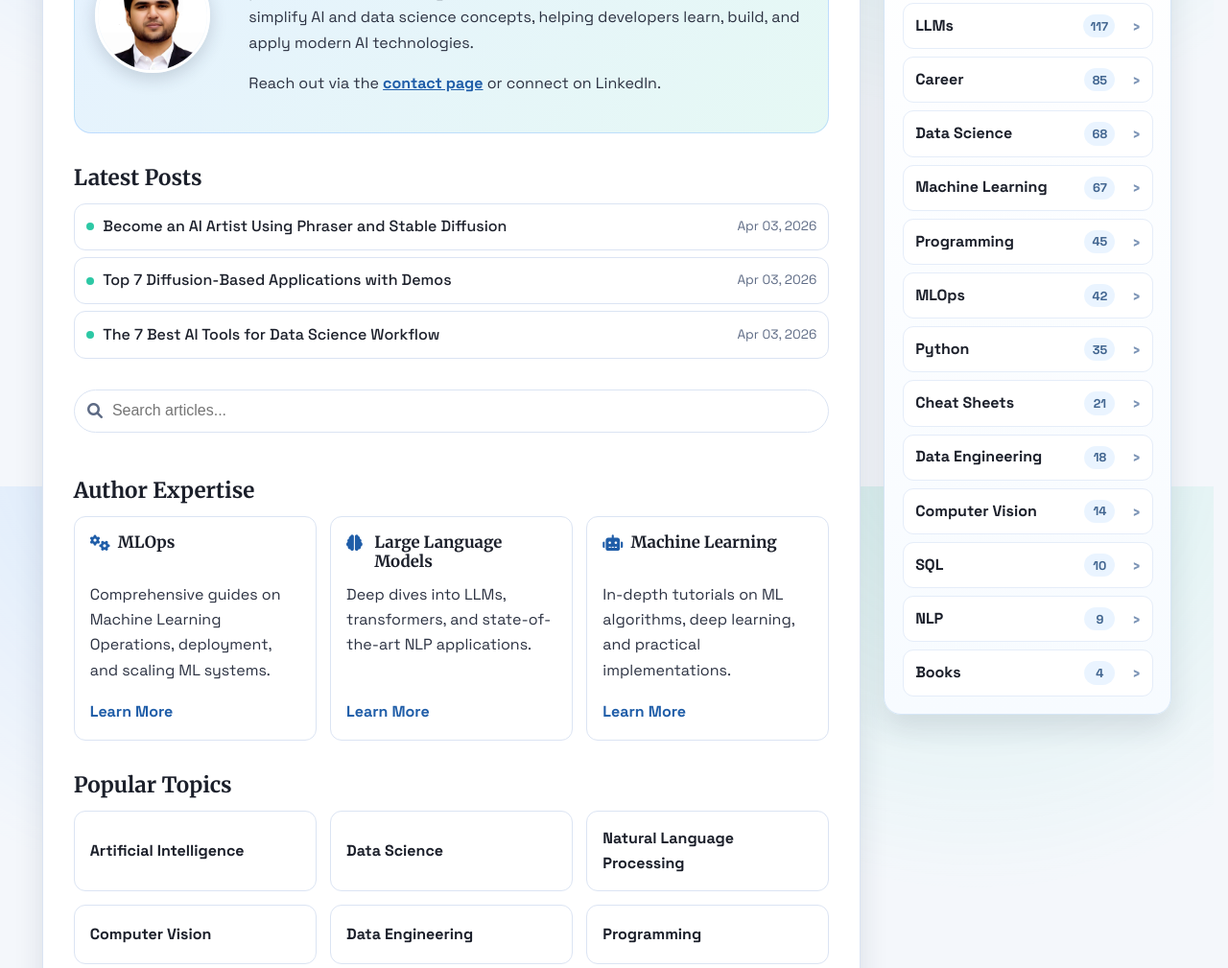
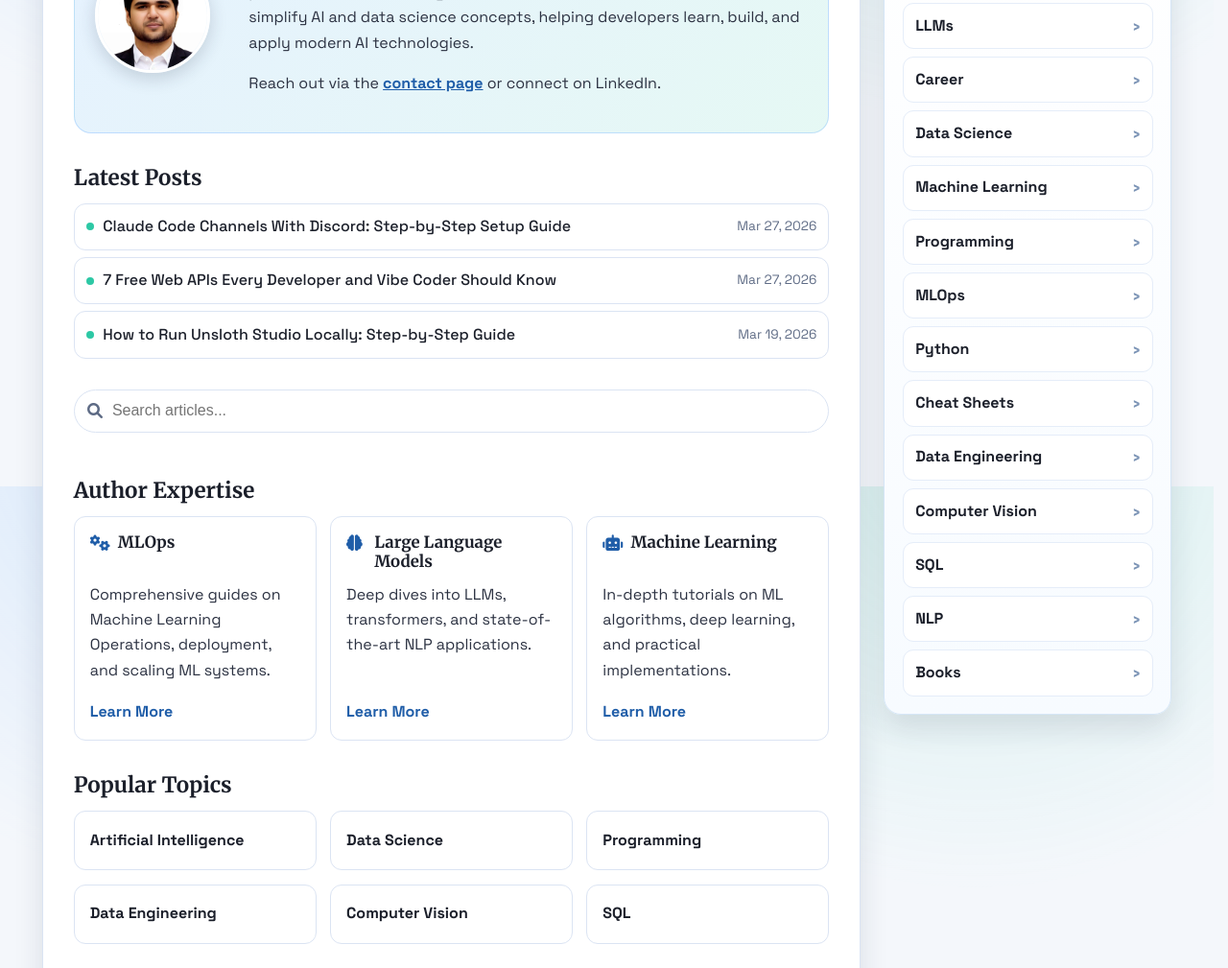
Before and after one commit to kingabzpro/Writing-Portfolio, an Astro site: page / in a window 1280 px wide. Shown: the part 293-1302 px from the top of the page at 96% size. Built offline with nearby package versions, Linux system fonts and the light colour scheme; Astro itself is replaced by a stand-in of ours.

Commit message:
feat(content): update latest articles and improve sidebar article count display

```diff
--- a/public/assets/data/latest.json
+++ b/public/assets/data/latest.json
@@ -1,17 +1,17 @@
 [
   {
-    "title": "Become an AI Artist Using Phraser and Stable Diffusion",
-    "url": "https://www.kdnuggets.com/2022/09/become-ai-artist-phraser-stable-diffusion.html",
-    "date": "2026-04-03"
+    "title": "Claude Code Channels With Discord: Step-by-Step Setup Guide",
+    "url": "https://www.datacamp.com/tutorial/claude-code-channels",
+    "date": "2026-03-27"
   },
   {
-    "title": "Top 7 Diffusion-Based Applications with Demos",
-    "url": "https://www.kdnuggets.com/2022/10/top-7-diffusionbased-applications-demos.html",
-    "date": "2026-04-03"
+    "title": "7 Free Web APIs Every Developer and Vibe Coder Should Know",
+    "url": "https://www.kdnuggets.com/7-free-web-apis-every-developer-and-vibe-coder-should-know",
+    "date": "2026-03-27"
   },
   {
-    "title": "The 7 Best AI Tools for Data Science Workflow",
-    "url": "https://www.kdnuggets.com/the-7-best-ai-tools-for-data-science-workflow",
-    "date": "2026-04-03"
+    "title": "How to Run Unsloth Studio Locally: Step-by-Step Guide",
+    "url": "https://www.datacamp.com/tutorial/how-to-run-unsloth-studio-locally",
+    "date": "2026-03-19"
   }
 ]
--- a/src/components/Sidebar.astro
+++ b/src/components/Sidebar.astro
@@ -52,9 +52,6 @@ const categories = (
         <li>
           <a href={item.href}>
             <span>{item.label}</span>
-            <span class="sidebar-count" aria-label={`${item.articleCount} articles`}>
-              {item.articleCount}
-            </span>
           </a>
         </li>
       ))
--- a/src/pages/index.astro
+++ b/src/pages/index.astro
@@ -10,6 +10,32 @@ import type { ContentData } from "../types/content";
 
 const contentDataPath = path.resolve(process.cwd(), "public/assets/data/content.json");
 const contentData = JSON.parse(await fs.readFile(contentDataPath, "utf-8")) as ContentData;
+const pagesDir = path.resolve(process.cwd(), "pages");
+const articleLinkPattern = /-\s*\[(.*?)\]\((https?:\/\/[^)\s]+)\)/g;
+
+async function countArticlesForTopic(link: string): Promise<number> {
+  const slug = link.replace(/^pages\//, "");
+  const filePath = path.join(pagesDir, `${slug}.md`);
+
+  try {
+    const content = await fs.readFile(filePath, "utf-8");
+    return Array.from(content.matchAll(articleLinkPattern)).length;
+  } catch {
+    return 0;
+  }
+}
+
+const popularTopics = (
+  await Promise.all(
+    contentData.topics.map(async (topic) => ({
+      ...topic,
+      articleCount: await countArticlesForTopic(topic.link)
+    }))
+  )
+)
+  .sort((a, b) => b.articleCount - a.articleCount || a.title.localeCompare(b.title))
+  .slice(0, 6);
+
 const miscItems = [
   {
     title: "Books Published by Abid",
@@ -25,11 +51,6 @@ const miscItems = [
     title: "Cheat Sheets",
     description: "Fast, high-signal reference pages for core tools, workflows, and ML concepts.",
     href: "/pages/cheat-sheets"
-  },
-  {
-    title: "Contact Me",
-    description: "Reach out for collaboration, writing opportunities, or consulting conversations.",
-    href: "/pages/contact"
   }
 ];
 ---
@@ -76,7 +97,7 @@ const miscItems = [
     <h2>Popular Topics</h2>
     <div class="topics-grid">
       {
-        contentData.topics.map((topic) => (
+        popularTopics.map((topic) => (
           <a href={`/${topic.link}`} class="topic-btn">{topic.title}</a>
         ))
       }
--- a/src/styles/main.css
+++ b/src/styles/main.css
@@ -604,25 +604,28 @@ a:hover {
 }
 
 .markdown-content .back-home-btn {
-  margin-top: 1.6rem;
+  margin-top: 1.7rem;
   display: inline-flex;
   align-items: center;
-  gap: 0.45rem;
+  gap: 0.55rem;
   padding: 0.58rem 1rem;
   border-radius: 999px;
-  border: 1px solid rgba(47, 143, 255, 0.35);
-  background: linear-gradient(180deg, #ffffff 0%, #eef5ff 100%);
-  color: #1f3454;
+  border: 1px solid rgba(47, 143, 255, 0.24);
+  background: rgba(255, 255, 255, 0.96);
+  color: #24405f;
   font-weight: 700;
-  box-shadow: 0 6px 16px rgba(47, 143, 255, 0.18);
   text-decoration: none;
-  transition: transform 130ms ease, box-shadow 130ms ease, border-color 130ms ease;
+  transition: transform 130ms ease, border-color 130ms ease, background-color 130ms ease;
+}
+
+.markdown-content .back-home-btn i {
+  color: #1f5da8;
 }
 
 .markdown-content .back-home-btn:hover {
-  transform: translateY(-2px);
-  border-color: rgba(47, 143, 255, 0.6);
-  box-shadow: 0 10px 24px rgba(47, 143, 255, 0.24);
+  transform: translateY(-1px);
+  border-color: rgba(47, 143, 255, 0.42);
+  background: rgba(239, 246, 255, 0.98);
 }
 
 .contact-intro {
```
